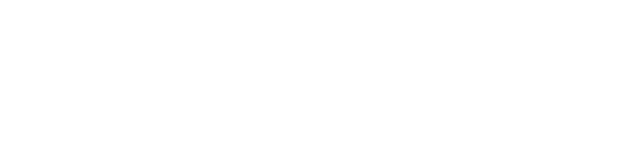
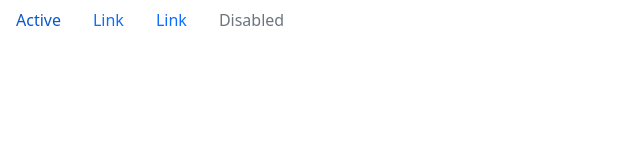
Before and after one commit to asfarbarov/asfarbarov.github.io, a plain HTML site: page index.html in a window 1280 px wide. Shown: the whole page, without its empty margins (0-640 px from the left). Drawn offline with nearby package versions, Linux system fonts and the light colour scheme.

Commit message:
Update index.html

```diff
--- a/index.html
+++ b/index.html
@@ -5,8 +5,19 @@
         <script src="https://cdn.jsdelivr.net/npm/bootstrap@5.1.1/dist/js/bootstrap.bundle.min.js" integrity="sha384-/bQdsTh/da6pkI1MST/rWKFNjaCP5gBSY4sEBT38Q/9RBh9AH40zEOg7Hlq2THRZ" crossorigin="anonymous"></script>
     </head>
 <body>
-<div>
-    <p></p>
-</div>
+    <ul class="nav">
+        <li class="nav-item">
+          <a class="nav-link active" aria-current="page" href="#">Active</a>
+        </li>
+        <li class="nav-item">
+          <a class="nav-link" href="#">Link</a>
+        </li>
+        <li class="nav-item">
+          <a class="nav-link" href="#">Link</a>
+        </li>
+        <li class="nav-item">
+          <a class="nav-link disabled">Disabled</a>
+        </li>
+      </ul>
 </body>
 </html>
```
